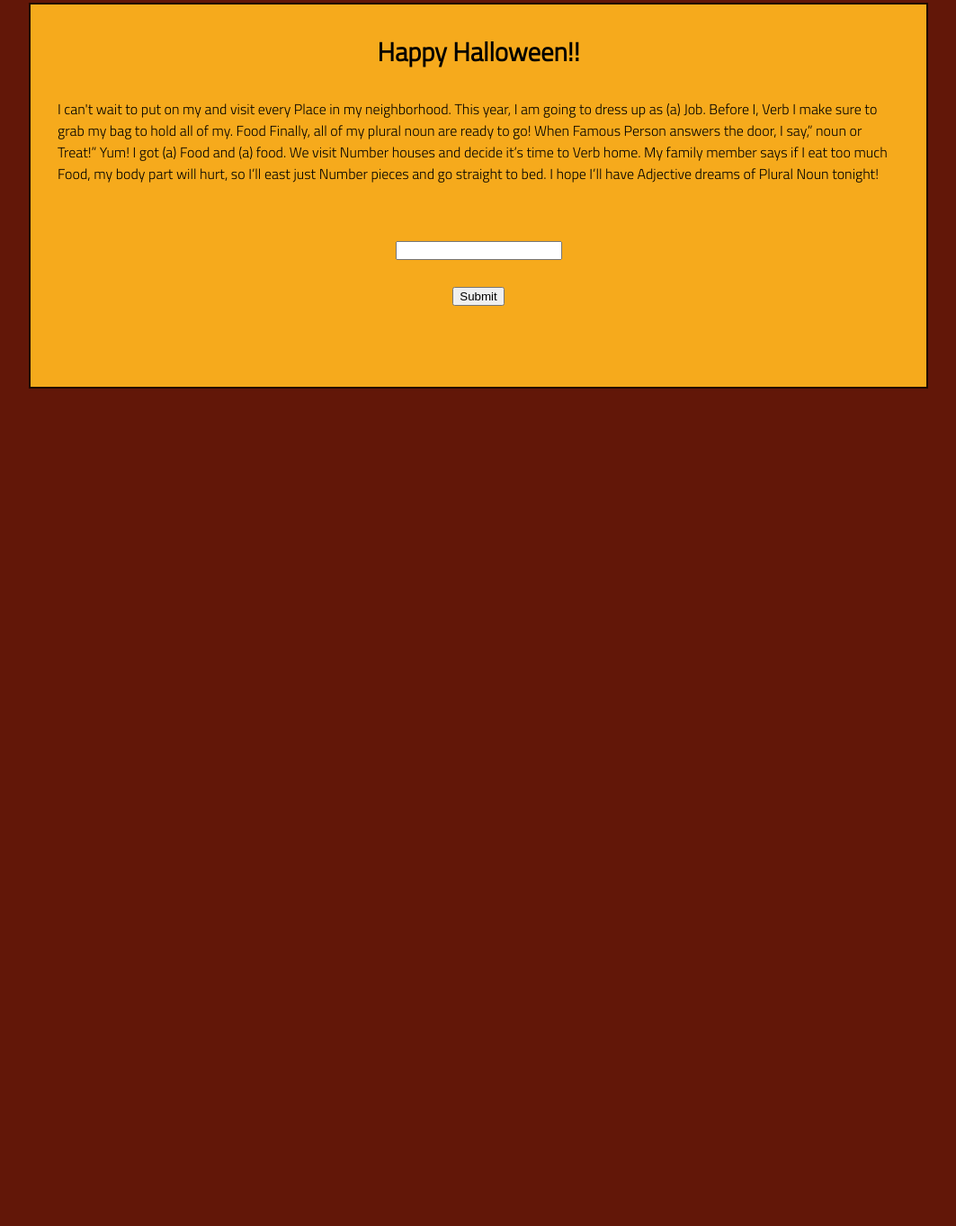
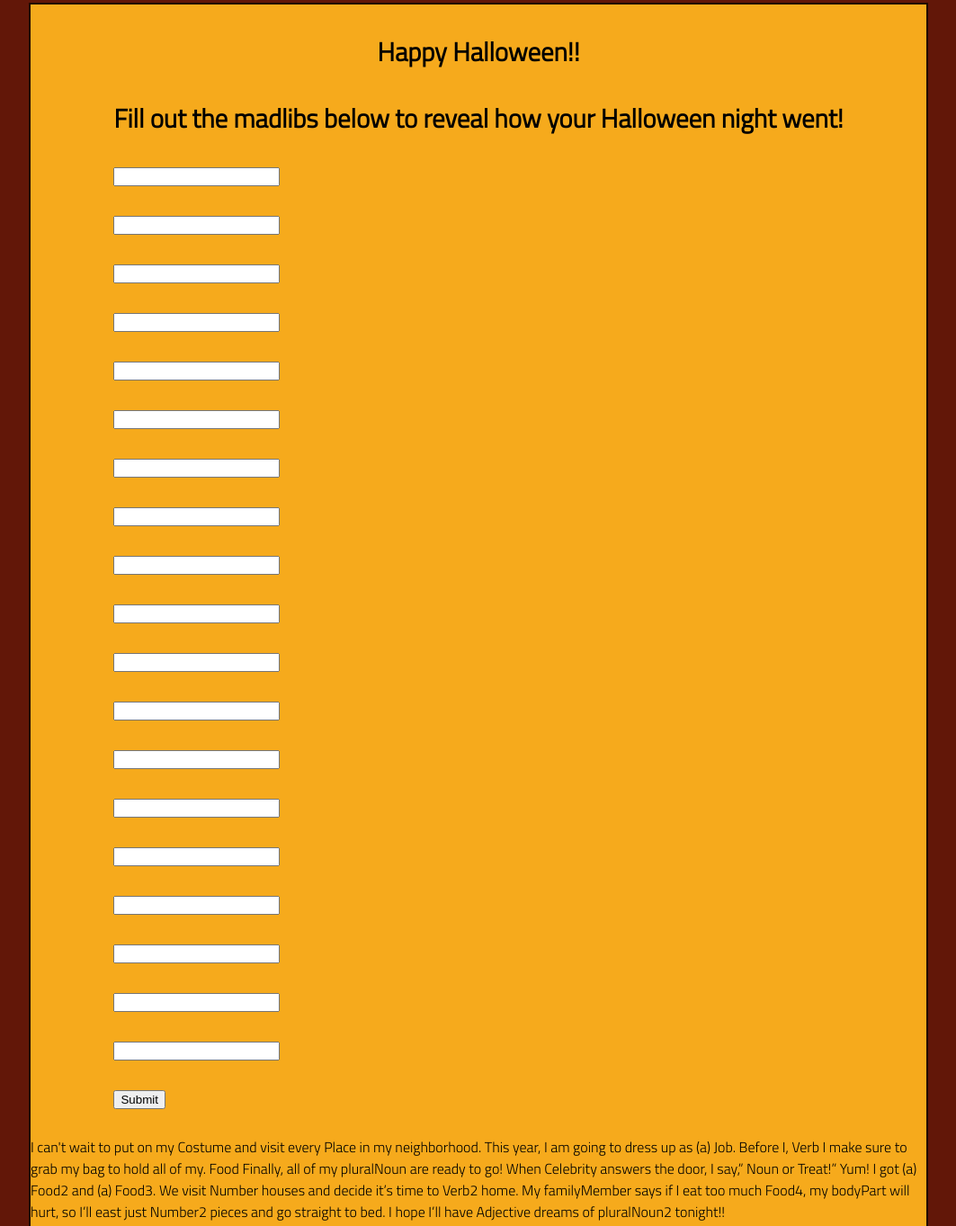
Before and after one commit to JasanCarsley/Lab-madlib-challenge, a plain HTML site: page index.html in a window 1280 px wide. Shown: the part 107-1470 px from the top of the page at 90% size, without its empty margins (108-1171 px from the left). Before the commit the page ends 800 px from the top, so only its background shows below. Drawn offline with Linux system fonts and the light colour scheme.

Commit message:
added madlip boxes and title

```diff
--- a/index.html
+++ b/index.html
@@ -20,21 +20,50 @@
         <section class="main-section">
             <h2>Happy Halloween!!</h2>
 
-            <p>
-                 I can't wait to put on my <span></span> and visit every <span>Place</span>
-                in my neighborhood. This year, I am going to dress up as (a) <span>Job</span>.
-                Before I, <span>Verb</span> I make sure to grab my bag to hold all of my. <span>Food</span>
-                Finally, all of my <span>plural noun</span> are ready to go!
-                When <span>Famous Person</span> answers the door, I say,” <span>noun</span> or Treat!” Yum!
-                I got (a) <span>Food</span> and (a) <span>food</span>.
-                We visit <span>Number</span> houses and decide it’s time to <span>Verb</span> home.
-                My <span>family member</span> says if I eat too much <span>Food</span>,
-                 my <span>body part</span> will hurt, so I’ll east just <span>Number</span> pieces and go straight to bed.
-                 I hope I’ll have <span>Adjective</span>
-                 dreams of <span>Plural Noun</span> tonight!
+            <div id="form">
+                <h2><p>Fill out the madlibs below to reveal how your Halloween night went!</p></h2>
+                <p><input id="Costume"></p>
+                <p><input id="Place"></p>
+                <p><input id="Job"></p>
+                <p><input id="Verb"></p>
+                <p><input id="Food"></p>
+
+                <p><input id="pluralNoun"></p>
+                <p><input id="Celebrity"></p>
                 <p><input id="Noun"></p>
-                <button id="submit-button">Submit</button>
-            </p>
+                <p><input id="Food2"></p>
+                <p><input id="Food3"></p>
+                <p><input id="Number"></p>
+                <p><input id="Verb2"></p>
+                <p><input id="familyMember"></p>
+                <p><input id="Food4"></p>
+                <p><input id="bodyPart"></p>
+                <p><input id="Number2"></p>
+                <p><input id="Adjective"></p>
+                <p><input id="pluralNoun2"></p>
+                <p><input id="Adjective"></p>
+
+                <p><button id="submit-button">Submit</button></p>
+            </div>
+
+
+
+                <h3 class="hidden" id="halloween-h3">
+                    I can't wait to put on my <span>Costume</span> and visit every <span>Place</span>
+                    in my neighborhood. This year, I am going to dress up as (a) <span>Job</span>.
+                    Before I, <span>Verb</span> I make sure to grab my bag to hold all of my. <span>Food</span>
+                    Finally, all of my <span>pluralNoun</span> are ready to go!
+                    When <span>Celebrity</span> answers the door, I say,” <span>Noun</span> or Treat!” Yum!
+                    I got (a) <span>Food2</span> and (a) <span>Food3</span>.
+                    We visit <span>Number</span> houses and decide it’s time to <span>Verb2</span> home.
+                    My <span>familyMember</span> says if I eat too much <span>Food4</span>,
+                     my <span>bodyPart</span> will hurt, so I’ll east just <span>Number2</span> pieces and go straight to bed.
+                     I hope I’ll have <span>Adjective</span>
+                     dreams of <span>pluralNoun2</span> tonight!<span id="form-span"></span>!
+                </h3>
+
+
+
         </section>
     </main>
 
```
Also changed, not shown: app.js (line endings or trailing spaces).
